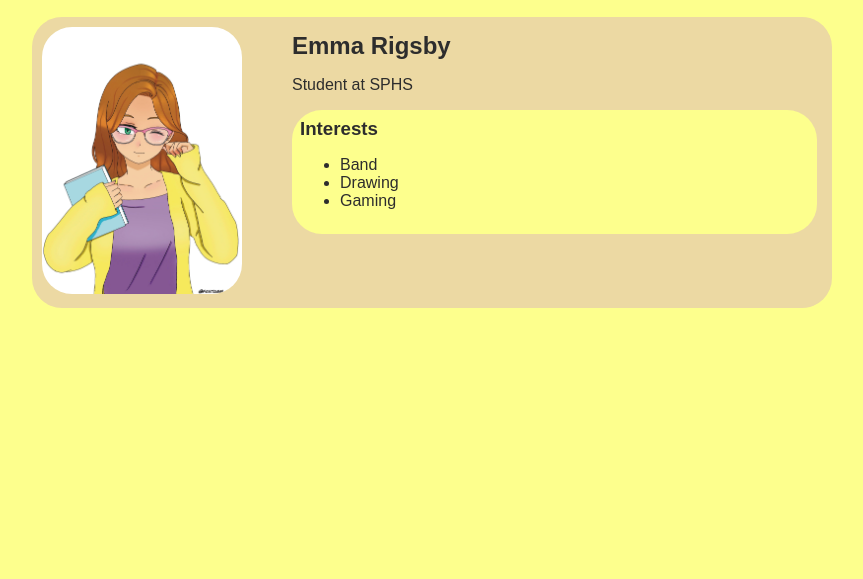
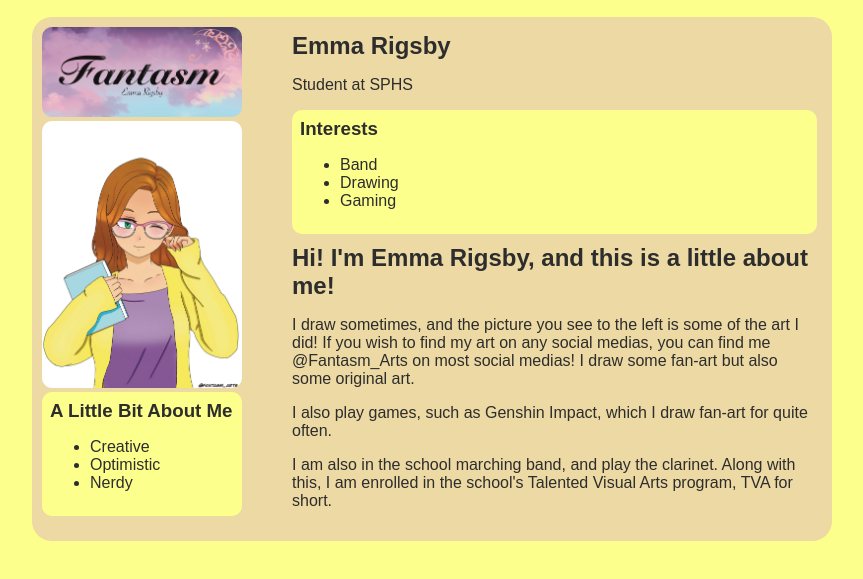
Before and after one commit to EmmaRigsby/EmmaRigsby.github.io, a plain HTML site: page index.html in a window 1280 px wide. Shown: the part 91-670 px from the top of the page, without its empty margins (208-1071 px from the left). Drawn offline with Linux system fonts and the light colour scheme.

Commit message:
add portfolio.html file

```diff
--- a/index.html
+++ b/index.html
@@ -46,7 +46,7 @@
             main {
                 background: rgb(236, 217, 163);
                 display: flex;
-                border-radius: 30px;
+                border-radius: 20px;
             }
             .sidebar {
                 margin-right: 25px;
@@ -54,7 +54,7 @@
             }
             .sidebar-img {
                 width: 200px;
-                border-radius: 30px;
+                border-radius: 10px;
             }
             .content {
                 flex: 1;
@@ -65,11 +65,15 @@
                 border-color:rgb(253, 255, 141);
                 padding: 8px;
                 background-color:rgb(253, 255, 141);
-                border-radius: 30px;
+                border-radius:10px
             }
             h2, h3 {
                 margin: 0px;
             }
+            #extras {
+                margin-top:10px;
+            }
+
          </style>
     </head>
 
@@ -85,7 +89,17 @@
             <main>
                 <!-- Sidebar section -->
                 <div class="sidebar">
+                    <div> <img class="sidebar-img" src="img/namedesign.jpg" alt=""></div>
                     <img class="sidebar-img" src="img/self-portrait.jpg" alt="My art!">
+                    <div id="interests">
+                        <h3>A Little Bit About Me</h3>
+                        <ul>
+                            <li>Creative</li>
+                            <li>Optimistic</li>
+                            <li>Nerdy</li>
+                        </ul>
+
+                    </div>
                 </div>
                  <!-- Content section -->
                 <div class="content">
@@ -99,7 +113,18 @@
                             <li>Drawing</li>
                             <li>Gaming</li>
                         </ul>
-                    </div>
+                </div>
+                    <!-- Extras -->
+                <div id="extras">
+                        <h2>Hi! I'm Emma Rigsby, and this is a little about me!</h2>
+                        <p> I draw sometimes, and the picture you see to the left is some of the art I did! If you wish to find my art on any social medias, you can find me @Fantasm_Arts on most social medias! I draw some fan-art but also some original art.</p>
+                        <div>
+                            <p>I also play games, such as Genshin Impact, which I draw fan-art for quite often.</p>
+                        </div>
+                        <div>
+                            <p>I am also in the school marching band, and play the clarinet. Along with this, I am enrolled in the school's Talented Visual Arts program, TVA for short.</p>
+                        </div>
+                </div>
                 </div>
             </main>
         </div>
```
Also changed, not shown: portfolio.html (+12 -1 lines), img/art1.jpg (added), img/keqing_lanternrite.jpg (added), img/namedesign.jpg (added).
